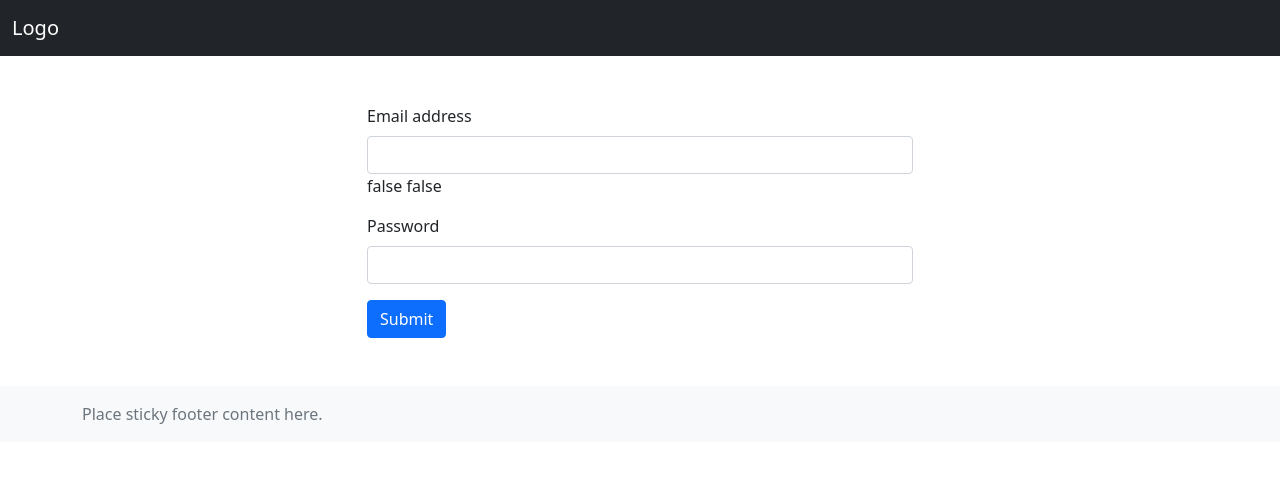
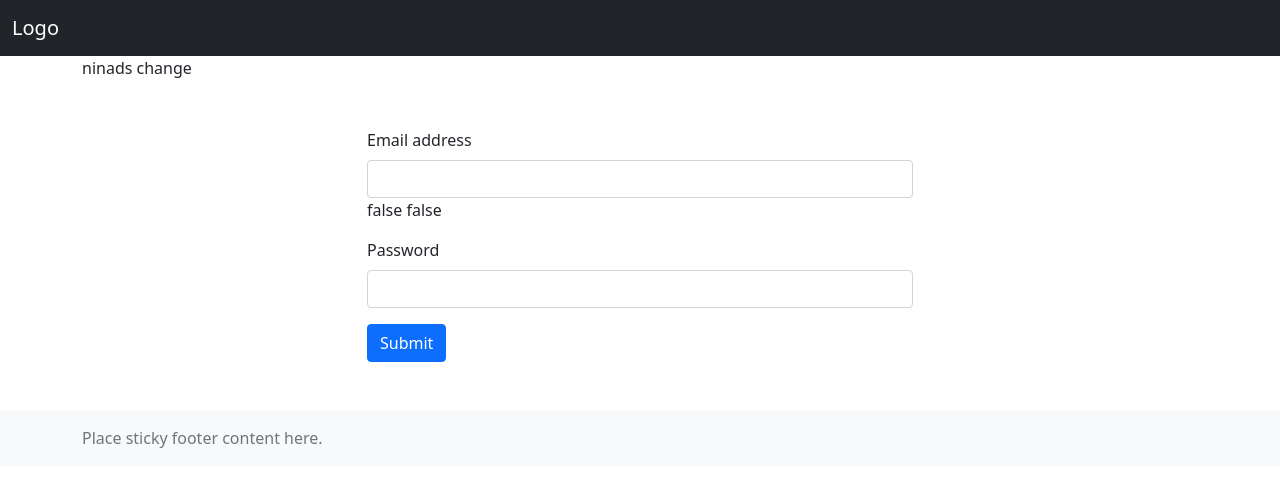
Before and after one commit to ninadgaikwad36/e-commerce, an Angular app: page /login in a window 1280 px wide. Shown: the top 486 px of the page. Built offline with nearby package versions, Linux system fonts and the light colour scheme.

Commit message:
ninads change

```diff
--- a/src/app/app.component.html
+++ b/src/app/app.component.html
@@ -1,5 +1,6 @@
 <app-header></app-header>
 <div class="container">
+    ninads change
     <router-outlet>
     </router-outlet>
 </div>
```
